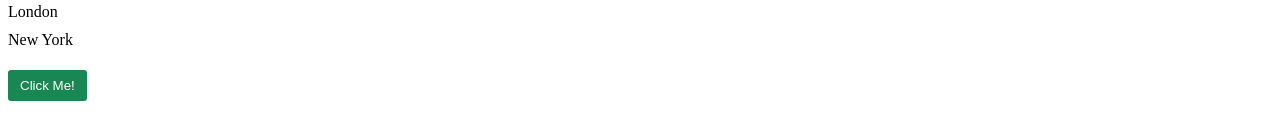
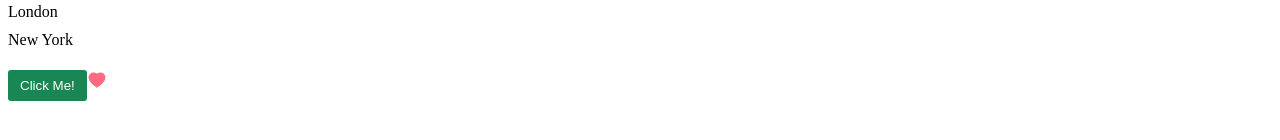
Before and after one commit to shaikhafsar/react-beginners, a React (Vite) app: page / in a window 1280 px wide. Shown: the part 166-306 px from the top of the page. Built offline with nearby package versions, Linux system fonts and the light colour scheme.

Commit message:
Styling Component 10 - Building a like Component

```diff
--- a/src/App.tsx
+++ b/src/App.tsx
@@ -1,6 +1,7 @@
 import ListGroup from "./components/ListGroup";
 import "./App.css";
 import Button from "./components/Button/Button";
+import Like from "./components/Like";
 
 function App() {
   const items = ["Tokyo", "Mumbai", "Dubai", "London", "New York"];
@@ -16,6 +17,8 @@
       <Button color="success" onClick={() => console.log()}>
         Click Me!
       </Button>
+
+      <Like onClick={() => console.log("Clicked.")}></Like>
     </>
   );
 }
--- /dev/null
+++ b/src/components/Like.tsx
@@ -0,0 +1,20 @@
+import { useState } from "react";
+import { AiFillHeart, AiOutlineHeart } from "react-icons/ai";
+
+interface Props {
+  onClick: () => void;
+}
+
+const Like = ({ onClick }: Props) => {
+  const [status, setStatus] = useState(true);
+
+  const toggle = () => {
+    setStatus(!status);
+    onClick();
+  };
+
+  if (status) return <AiFillHeart color="#ff6b81" size={20} onClick={toggle} />;
+  return <AiOutlineHeart size={20} onClick={toggle} />;
+};
+
+export default Like;
```
